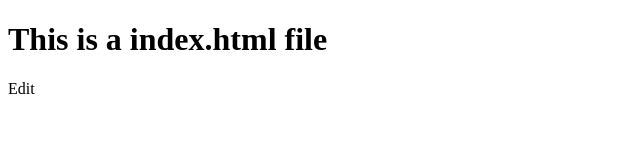
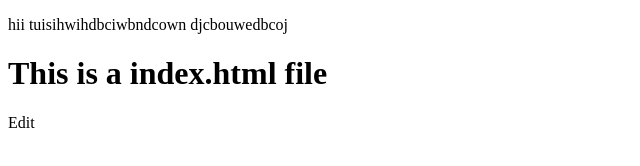
Before and after one commit to syamIT/GitPractice, a plain HTML site: page index.html in a window 1280 px wide. Shown: the whole page, without its empty margins (0-640 px from the left). Drawn offline with Linux system fonts and the light colour scheme.

Commit message:
Update index.html
code changed

```diff
--- a/index.html
+++ b/index.html
@@ -4,6 +4,7 @@
     <meta charset="UTF-8" />
     <meta name="viewport" content="width=device-width, initial-scale=1.0" />
     <title>Learning Git</title>
+    <p>hii tuisihwihdbciwbndcown djcbouwedbcoj</p>
   </head>
   <body>
     <h1>This is a index.html file</h1>
```
